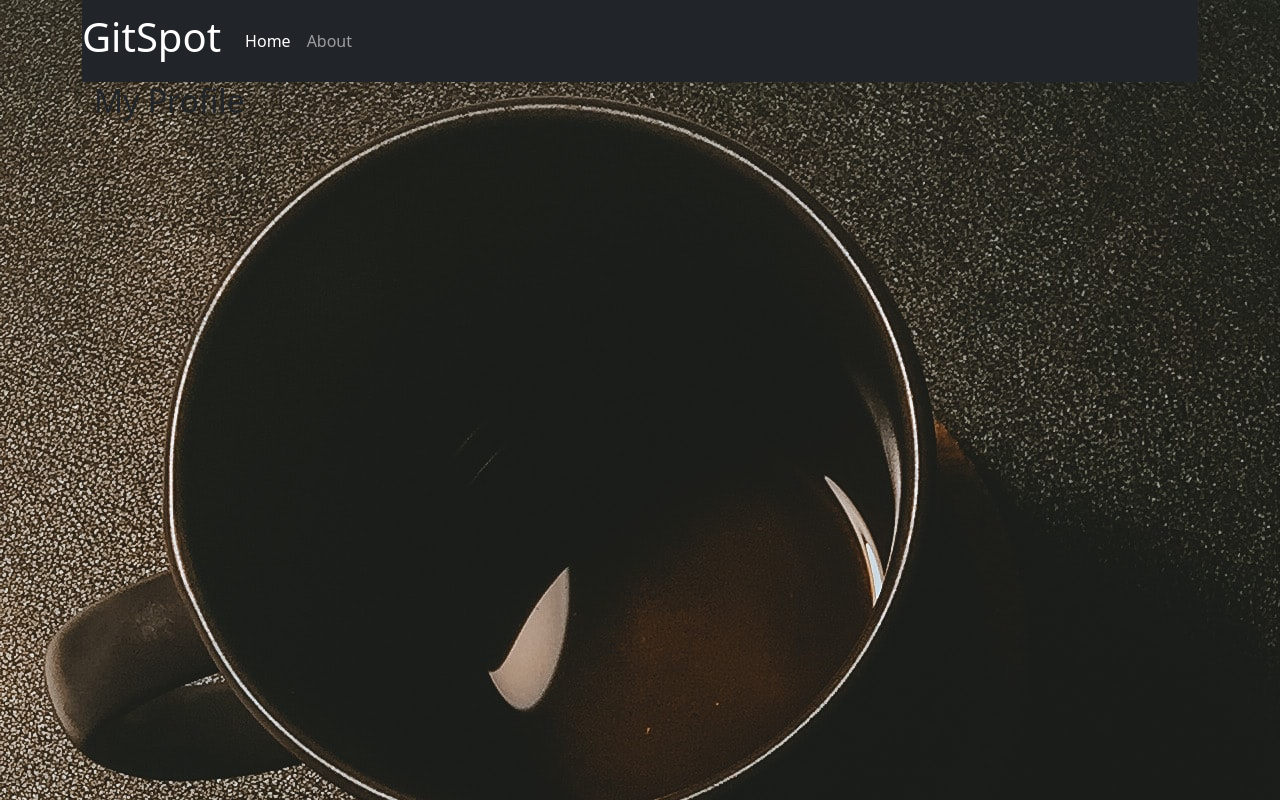
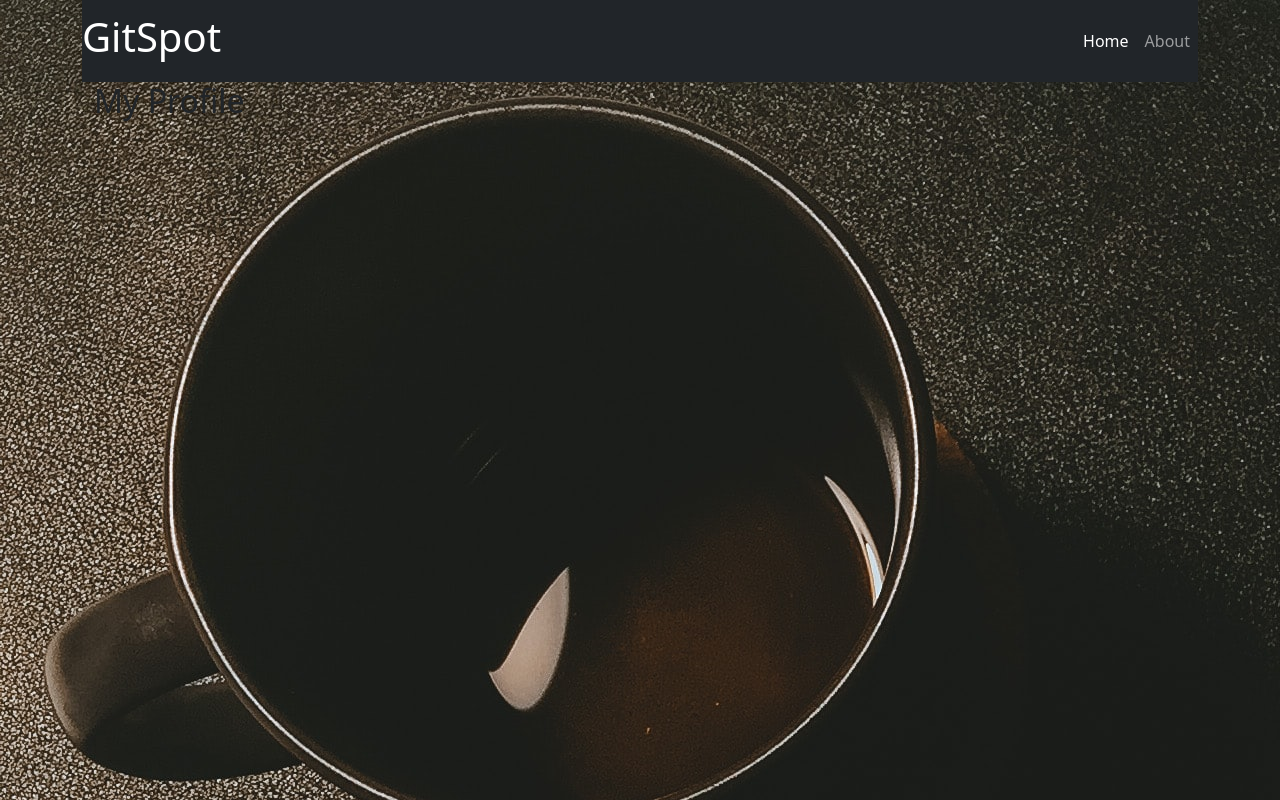
Before and after one commit to Vonmak/gitspot, an Angular app: page /gitspot in a window 1280 px wide. Built offline with nearby package versions, Linux system fonts and the light colour scheme.

Commit message:
updated the navbar and added some css to it.

```diff
--- a/src/app/navbar/navbar.component.css
+++ b/src/app/navbar/navbar.component.css
@@ -0,0 +1,8 @@
+.navbar{
+    display: flex;
+    justify-content: space-between;
+}
+.collapse{
+    display: flex;
+    justify-content: flex-end;
+}
--- a/src/app/navbar/navbar.component.html
+++ b/src/app/navbar/navbar.component.html
@@ -13,7 +13,7 @@
   >
     <span class="navbar-toggler-icon"></span>
   </button> -->
-  <div class="collapse navbar-collapse" id="navbarNavAltMarkup">
+  <div class="collapse" id="navbarNavAltMarkup">
     <div class="navbar-nav">
       <a
         class="nav-item nav-link active"
```
